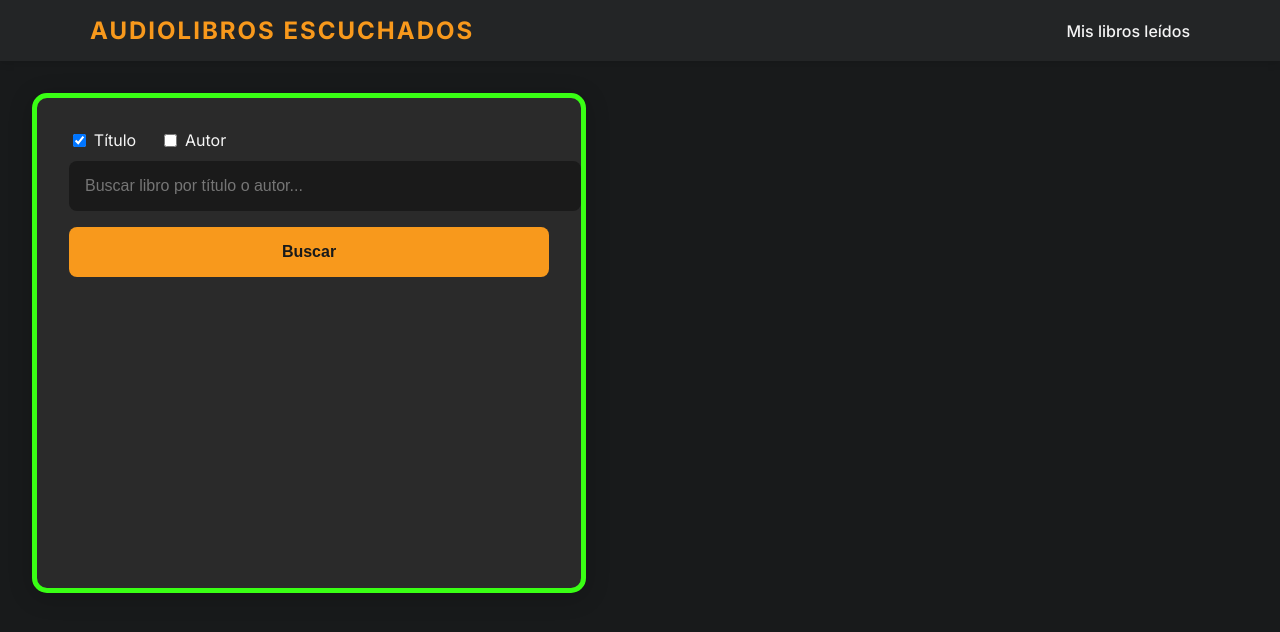
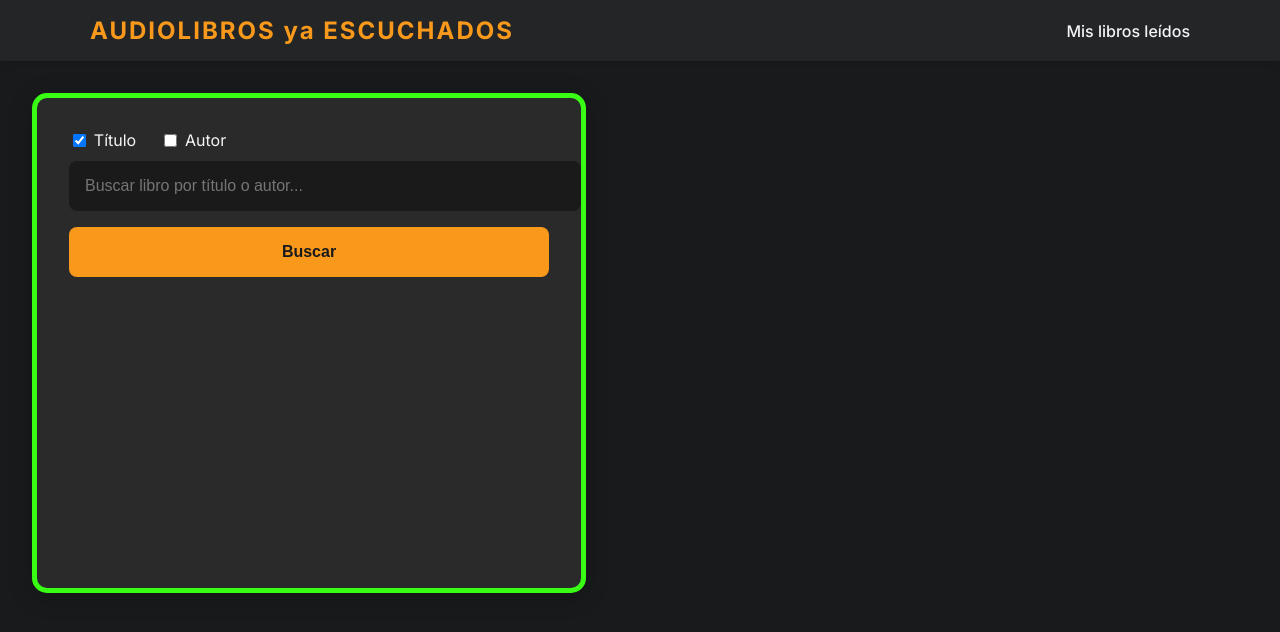
Before and after one commit to luarnitram/MisAudiolibros, a plain HTML site: page index.html in a window 1280 px wide. Drawn offline with Linux system fonts and the light colour scheme.

Commit message:
Update index.html

```diff
--- a/index.html
+++ b/index.html
@@ -9,7 +9,7 @@
 </header>
     <header class="header">
         <nav>
-            <span class="logo">AUDIOLIBROS ESCUCHADOS</span>
+            <span class="logo">AUDIOLIBROS ya ESCUCHADOS</span>
             <a href="mis-libros.html" class="nav-link">Mis libros leídos</a>
         </nav>
     </header>
```
